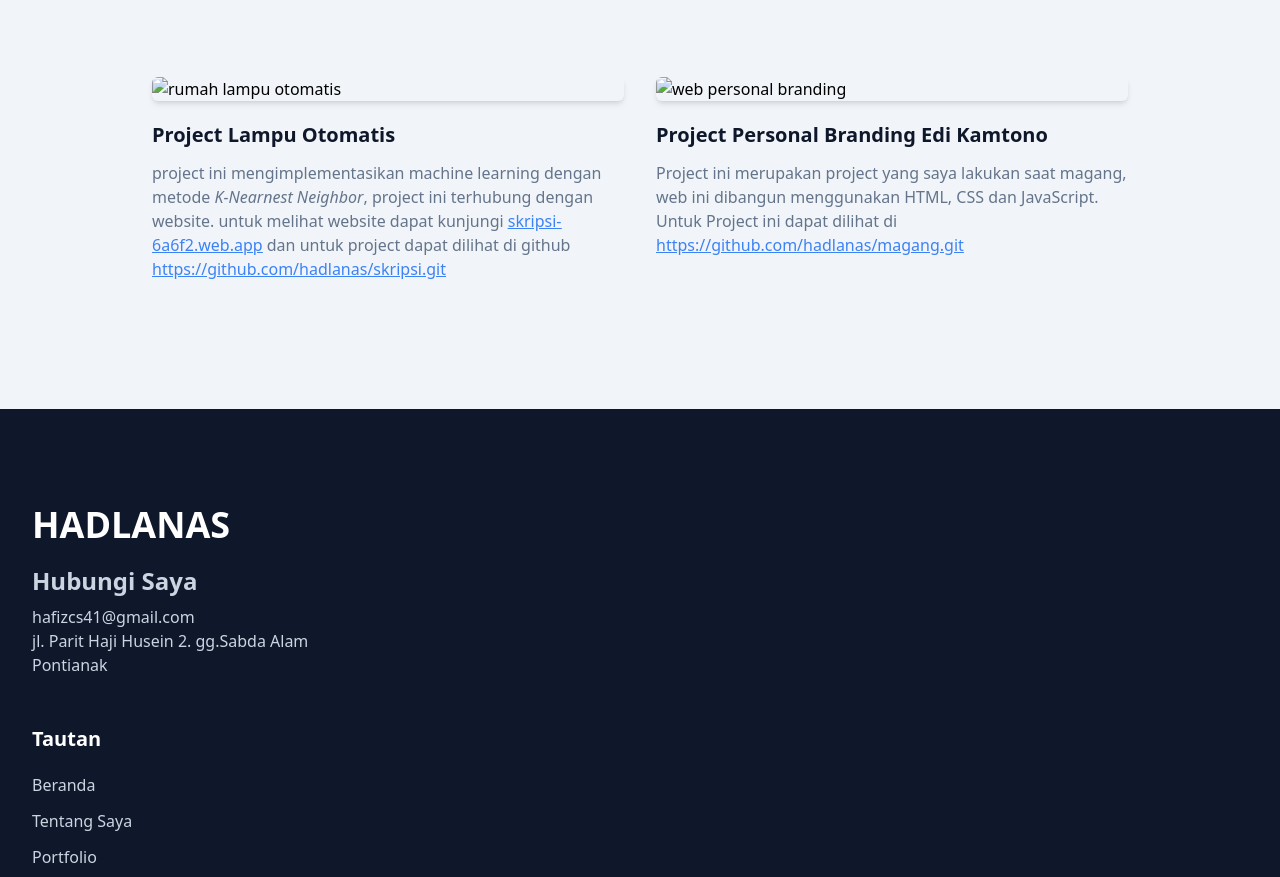
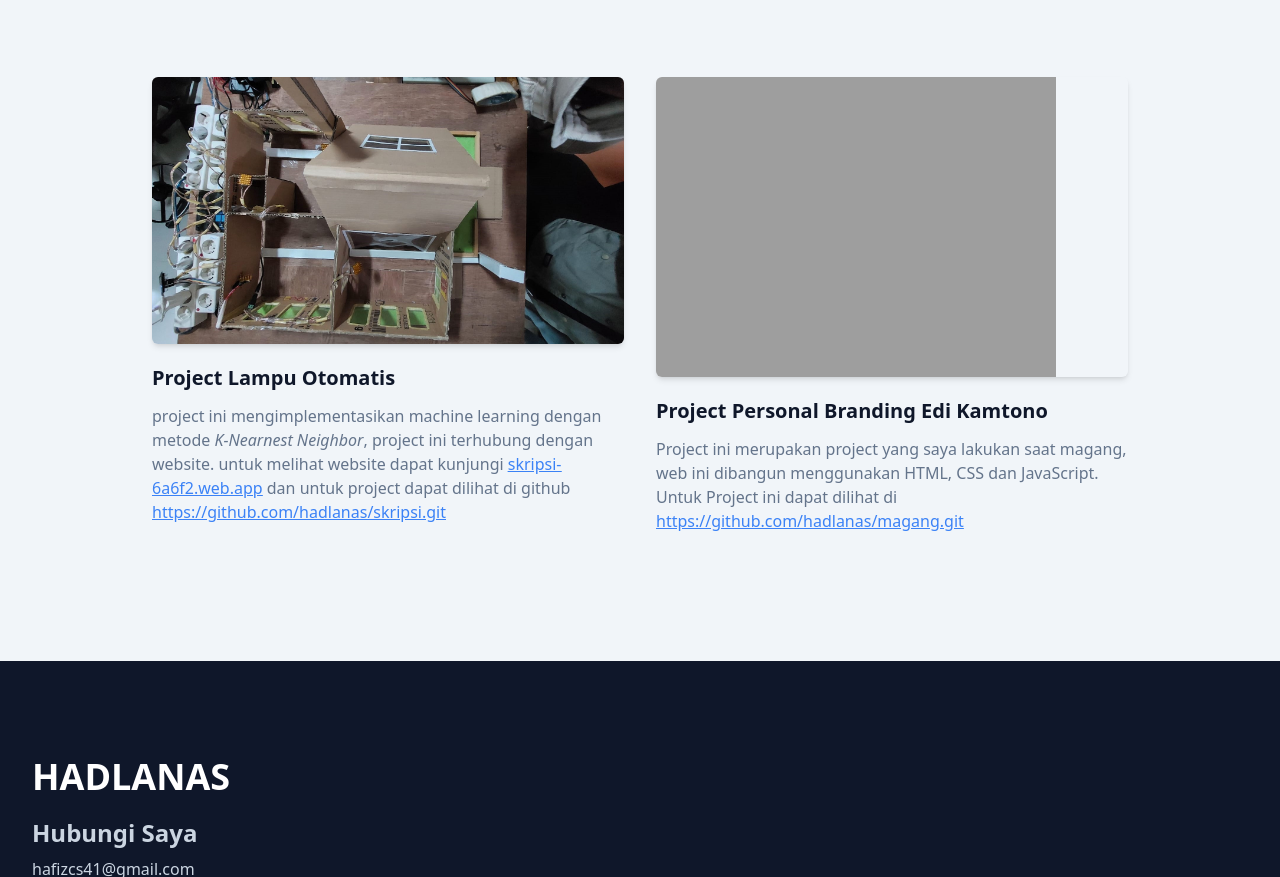
Before and after one commit to hadlanas/Portfolio-TailwindCSS, a website: page index.html in a window 1280 px wide. Shown: the part 1340-2217 px from the top of the page. Drawn offline with Linux system fonts and the light colour scheme; the site is published under a folder, as on GitHub Pages, so addresses that start at the root find nothing.

Commit message:
index.html

```diff
--- a/index.html
+++ b/index.html
@@ -236,7 +236,7 @@
           <div class="mb-12 p-4 md:w-1/2">
             <div class="rounded-md shadow-md overflow-hidden">
               <img
-                src="/src/img/skripsi2.jpeg"
+                src="src/img/skripsi2.jpeg"
                 alt="rumah lampu otomatis"
                 width="w-full"
               />
@@ -264,7 +264,7 @@
           <div class="mb-12 p-4 md:w-1/2">
             <div class="rounded-md shadow-md overflow-hidden">
               <img
-                src="/src/img/magang.png"
+                src="src/img/magang.png"
                 alt="web personal branding"
                 width="w-full"
               />
```
